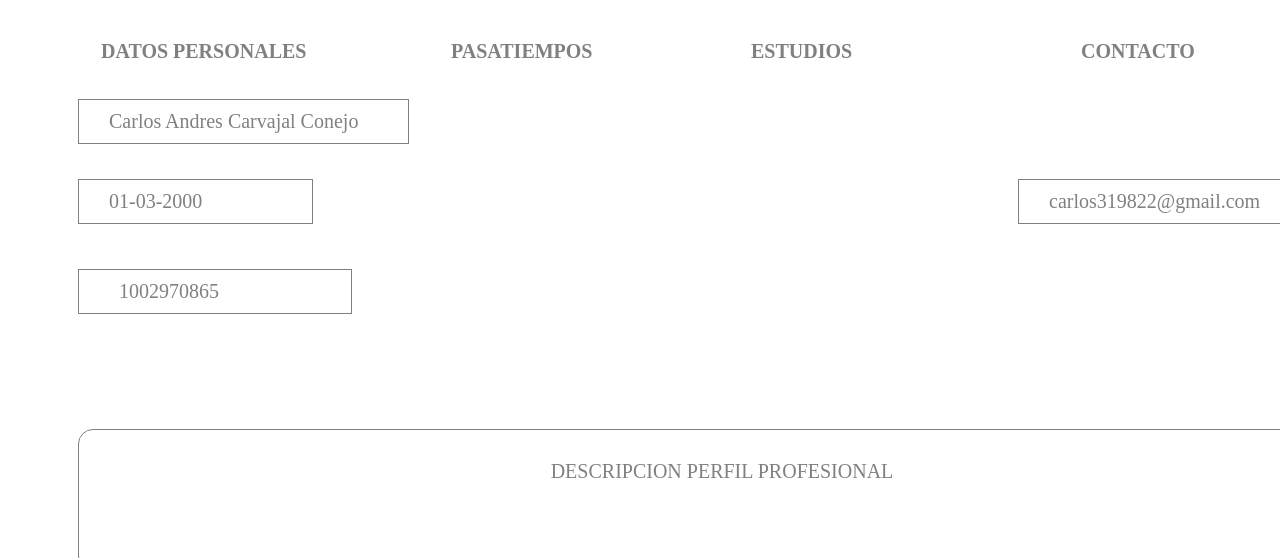
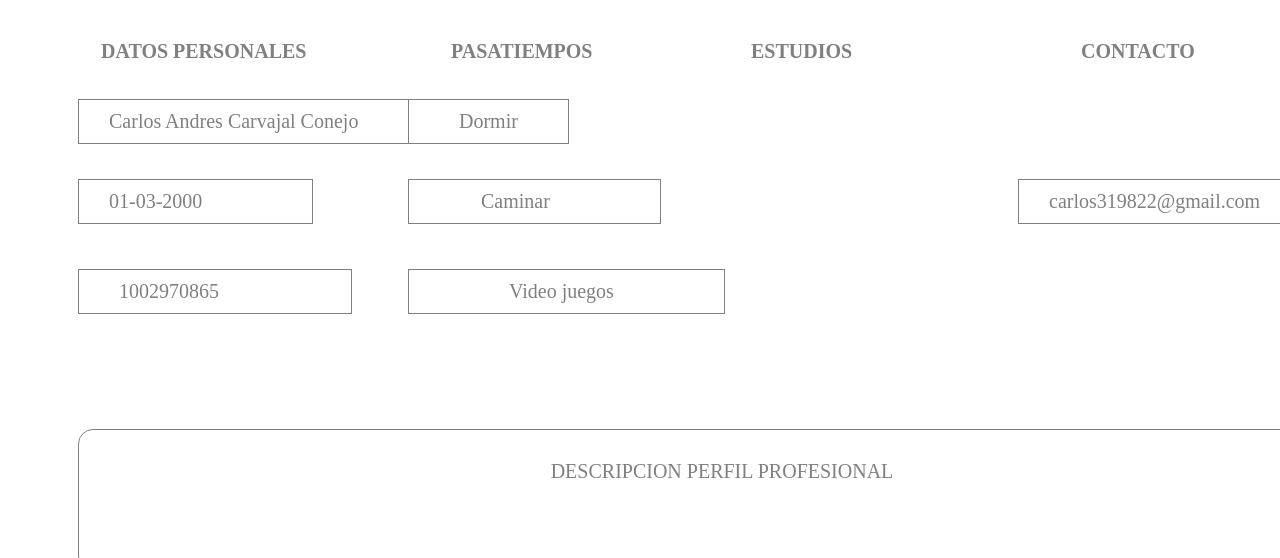
Before and after one commit to carlos319822/taller1, a plain HTML site: page index.html in a window 1280 px wide. Shown: the part 251-809 px from the top of the page. Drawn offline with Linux system fonts and the light colour scheme.

Commit message:
añadiendo Pasatiempos

```diff
--- a/index.html
+++ b/index.html
@@ -46,6 +46,11 @@
             <td class="cedula">1002970865</td>
             <td class="email">carlos319822@gmail.com</td>
         </tr>
+        <tr>
+            <td class="pst1">Dormir</td>
+            <td class="pst2">Caminar</td>
+            <td class="pst3">Video juegos</td>
+        </tr>
 
     </table>
     <table style="width:120%">
```
